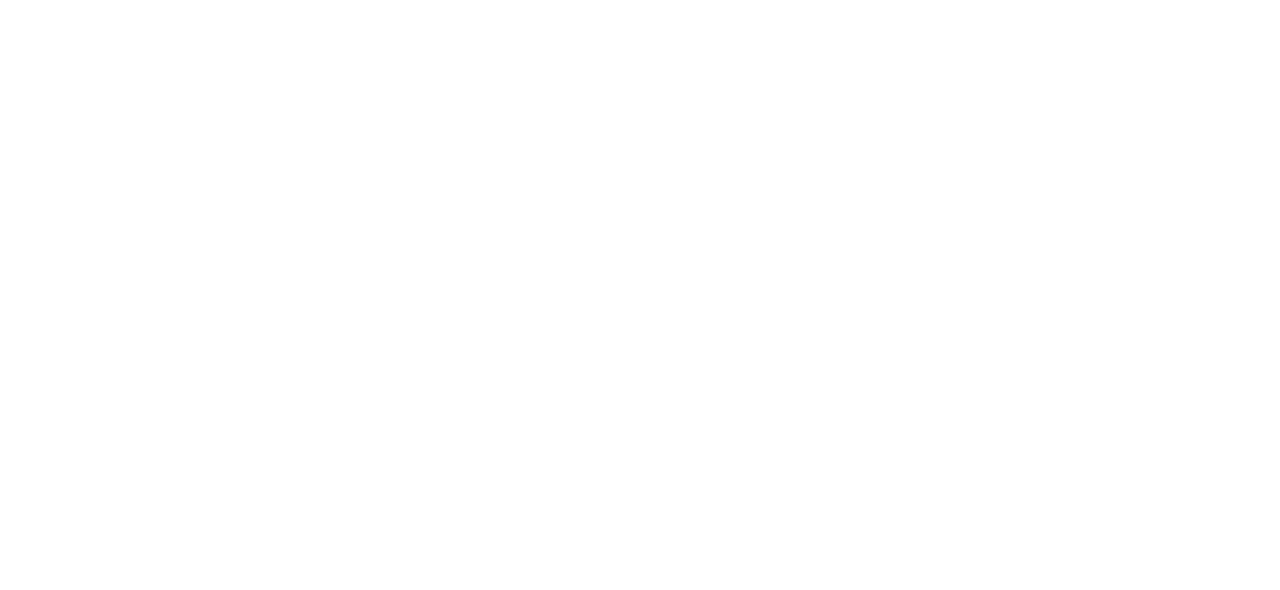
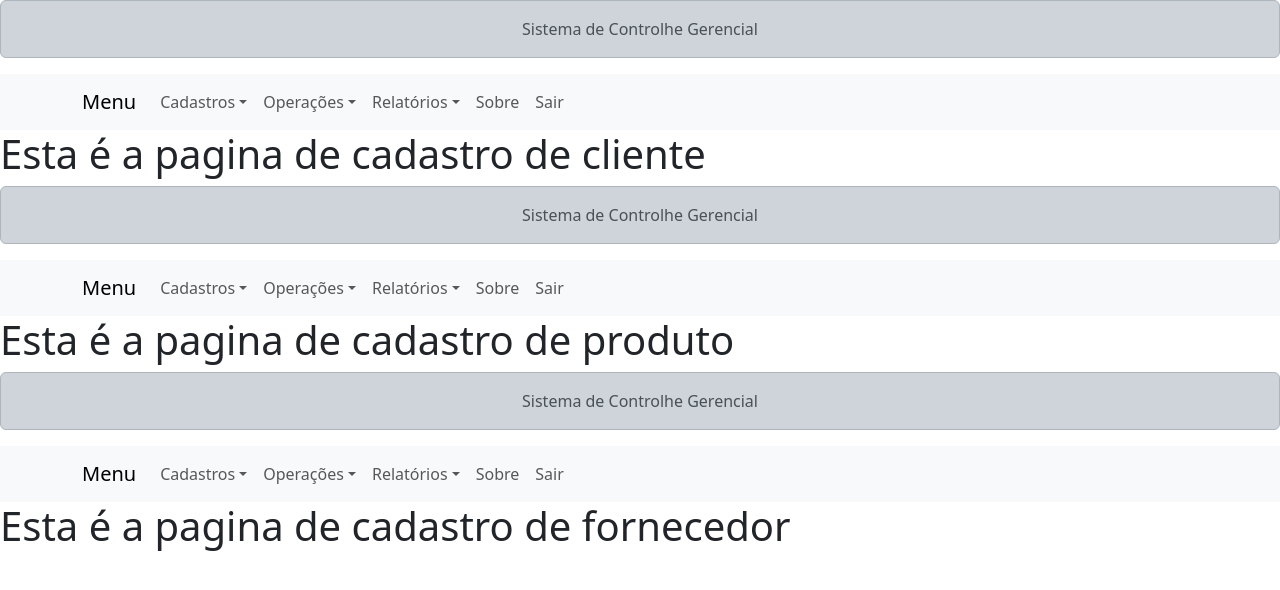
Before and after one commit to lleandroRodrigzz/sistemaComercial, a React (Create React App) app in the folder sistema/: page / in a window 1280 px wide. Shown: the top 590 px of the page. Built offline with nearby package versions, Linux system fonts and the light colour scheme.

Commit message:
Desenvolvendo componentes de layout do sistema

```diff
--- a/sistema/package.json
+++ b/sistema/package.json
@@ -6,7 +6,9 @@
     "@testing-library/jest-dom": "^5.17.0",
     "@testing-library/react": "^13.4.0",
     "@testing-library/user-event": "^13.5.0",
+    "bootstrap": "^5.3.3",
     "react": "^18.3.1",
+    "react-bootstrap": "^2.10.4",
     "react-dom": "^18.3.1",
     "react-scripts": "5.0.1",
     "web-vitals": "^2.1.4"
--- a/sistema/src/App.js
+++ b/sistema/src/App.js
@@ -1,8 +1,19 @@
+import Pagina from "./componentes/layouts/Pagina";
 
 function App() {
   return (
     <div className="App">
+      <Pagina>
+        <h1>Esta é a pagina de cadastro de cliente</h1>
+      </Pagina>
 
+      <Pagina>
+        <h1>Esta é a pagina de cadastro de produto</h1>
+      </Pagina>
+
+      <Pagina>
+        <h1>Esta é a pagina de cadastro de fornecedor</h1>
+      </Pagina>
     </div>
   );
 }
--- /dev/null
+++ b/sistema/src/componentes/layouts/Cabecalho.jsx
@@ -0,0 +1,9 @@
+import { Alert } from "react-bootstrap";
+
+export default function Cabecalho(props){
+
+    //metodo render
+    return(
+        <Alert className={"text-center"} variant="dark">{props.titulo || "Título não fornecido"}</Alert>
+    );
+}
--- /dev/null
+++ b/sistema/src/componentes/layouts/Menu.jsx
@@ -0,0 +1,39 @@
+import Container from 'react-bootstrap/Container';
+import Nav from 'react-bootstrap/Nav';
+import Navbar from 'react-bootstrap/Navbar';
+import NavDropdown from 'react-bootstrap/NavDropdown';
+
+export default function Menu(props) {
+
+    return (
+        <Navbar expand="lg" className="bg-body-tertiary">
+            <Container>
+                <Navbar.Brand href="#home">Menu</Navbar.Brand>
+                <Navbar.Toggle aria-controls="basic-navbar-nav" />
+                <Navbar.Collapse id="basic-navbar-nav">
+                    <Nav className="me-auto">
+                        <NavDropdown title="Cadastros" id="basic-nav-dropdown">
+                            <NavDropdown.Item href="#action/3.1">Clientes</NavDropdown.Item>
+                            <NavDropdown.Item href="#action/3.2">Fornecedores</NavDropdown.Item>
+                            <NavDropdown.Item href="#action/3.3">Produtos</NavDropdown.Item>
+                            <NavDropdown.Item href="#action/3.4">Categorias</NavDropdown.Item>
+                        </NavDropdown>
+                        <NavDropdown title="Operações" id="basic-nav-dropdown">
+                            <NavDropdown.Item href="#action/3.1">Compras</NavDropdown.Item>
+                            <NavDropdown.Item href="#action/3.2">Vendas</NavDropdown.Item>
+                        </NavDropdown>
+                        <NavDropdown title="Relatórios" id="basic-nav-dropdown">
+                            <NavDropdown.Item href="#action/3.1">Clientes</NavDropdown.Item>
+                            <NavDropdown.Item href="#action/3.2">Fornecedores</NavDropdown.Item>
+                            <NavDropdown.Item href="#action/3.3">Estoque</NavDropdown.Item>
+                            <NavDropdown.Item href="#action/3.4">Vendas</NavDropdown.Item>
+                            <NavDropdown.Item href="#action/3.5">Compras</NavDropdown.Item>
+                        </NavDropdown>
+                        <Nav.Link href="#about">Sobre</Nav.Link>
+                        <Nav.Link href="#quit">Sair</Nav.Link>
+                    </Nav>
+                </Navbar.Collapse>
+            </Container>
+        </Navbar>
+    );
+}
--- /dev/null
+++ b/sistema/src/componentes/layouts/Pagina.jsx
@@ -0,0 +1,14 @@
+import Cabecalho from "./Cabecalho";
+import Menu from "./Menu";
+
+export default function Pagina(props) {
+    return (
+        <>
+            <Cabecalho titulo="Sistema de Controlhe Gerencial" />
+            <Menu />
+            {
+                props.children
+            }
+        </>
+    );
+}
--- a/sistema/src/index.js
+++ b/sistema/src/index.js
@@ -1,6 +1,8 @@
 import React from 'react';
 import ReactDOM from 'react-dom/client';
 import App from './App';
+
+import 'bootstrap/dist/css/bootstrap.min.css';
 
 const root = ReactDOM.createRoot(document.getElementById('root'));
 root.render(
```
Also changed, not shown: 1 other file (tests, documents, lock files or other folders).
